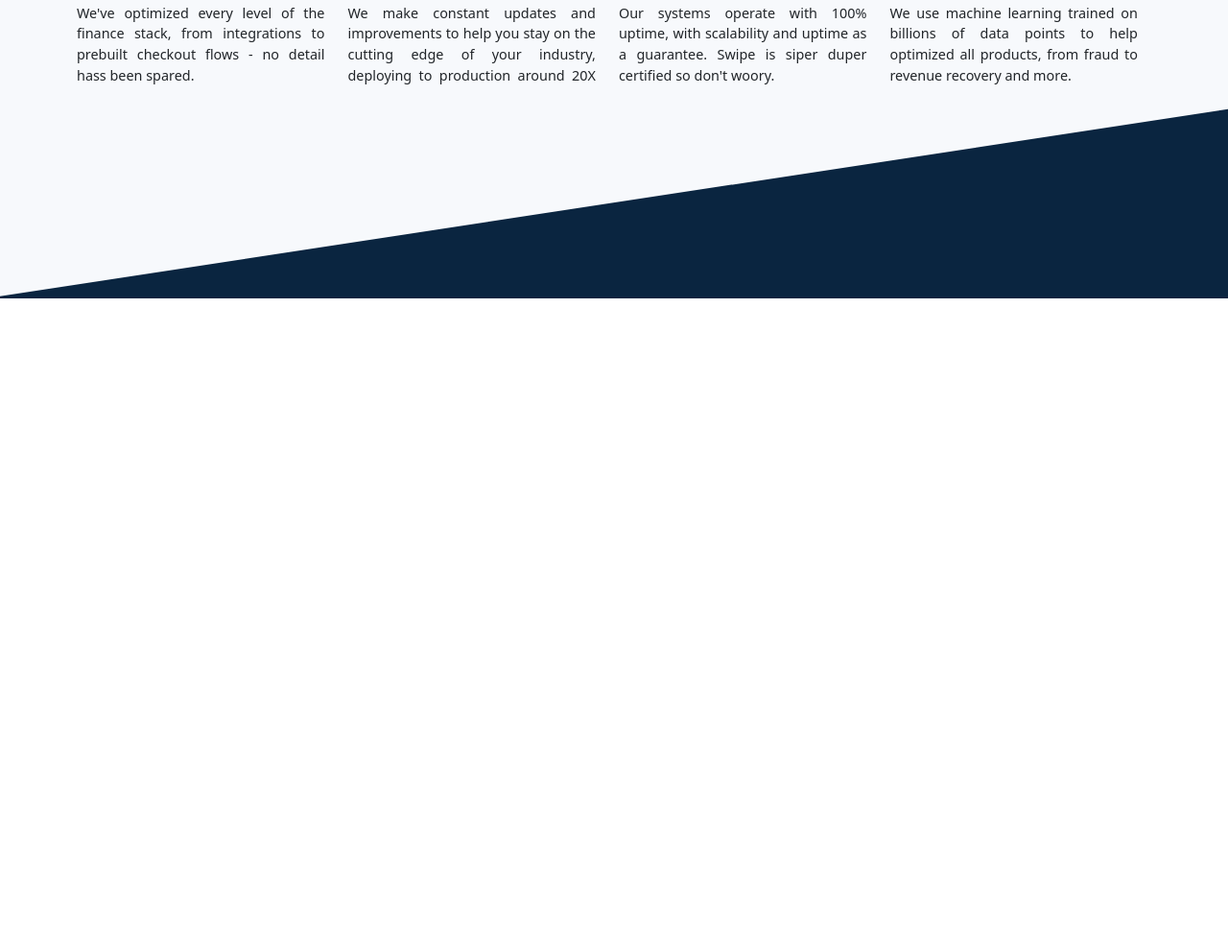
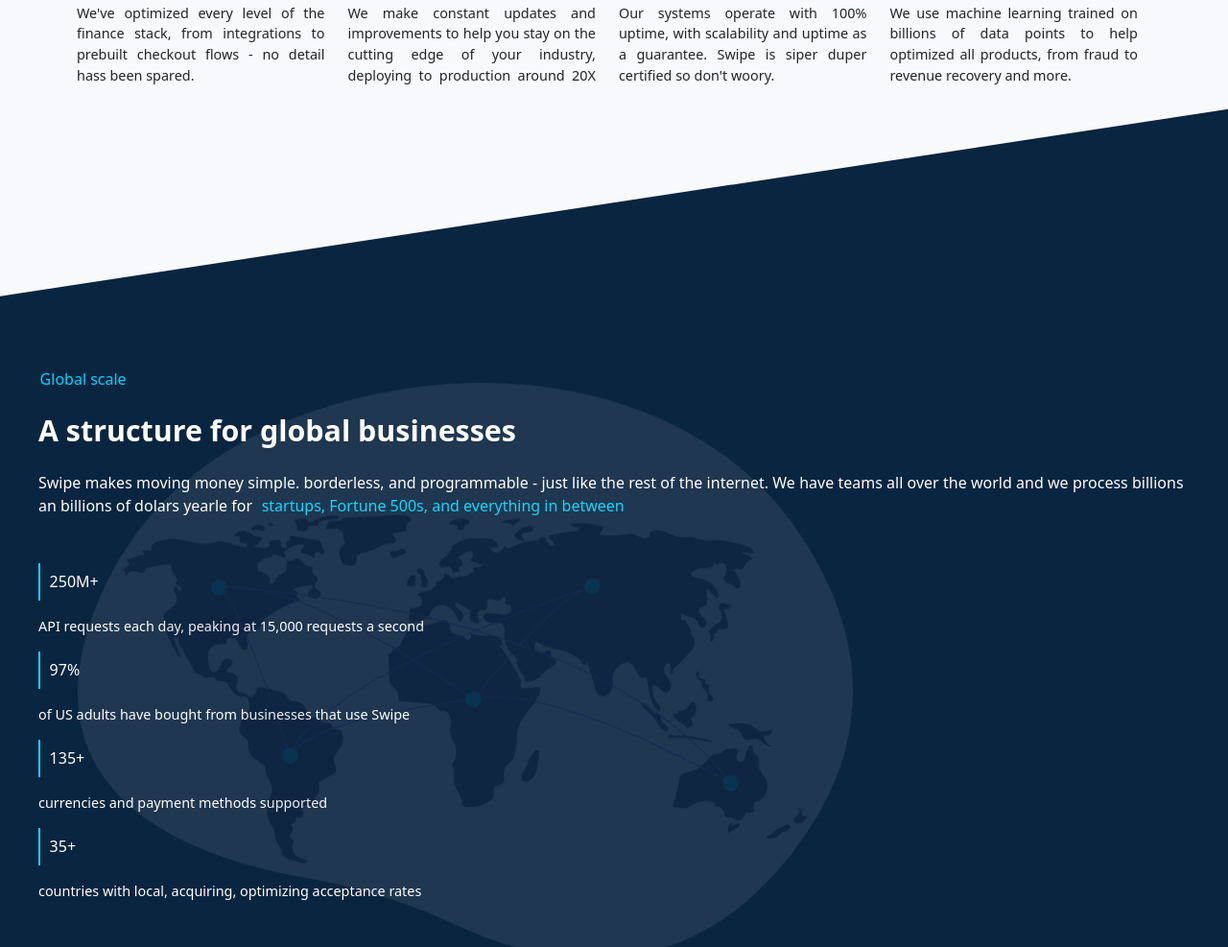
Before and after one commit to Wilvargas/swipe, a plain HTML site: page html/swipe.html in a window 1280 px wide. Shown: the part 3984-4971 px from the top of the page at 96% size. Before the commit the page ends 4295 px from the top, so only its background shows below. Drawn offline with nearby package versions, Linux system fonts and the light colour scheme; a web font is replaced by a local one.

```diff
--- a/css/swipe.css
+++ b/css/swipe.css
@@ -1119,20 +1119,18 @@
         font-size: 1rem;
     }
 
-    /* SECCION -4 -WHY SWIPE */
+    /* SECCION-4-WHY SWIPE */
 }
 .background-4 {
     width: 100vw;
     background-color: #0A2540;
     font-size: 16px;
-    z-index: 1;
 }
 .bgf-section4 {
     display: grid;
     width: 100vw;
     background-color: #f7f9fc;
     clip-path: polygon(0% 0%, 100% 0%, 100% 92%, 0% 100%);
-    z-index: -1;
 }
 .section-4 {
     width: 100vw;
@@ -1186,7 +1184,7 @@
     .bgf-section4 {
         display: grid;
         width: 100vw;
-        height: 90vw;
+        height: 100vw;
         background-color: #f7f9fc;
         clip-path: polygon(0% 0%, 100% 0%, 100% 82%, -1% 100%);
         z-index: -1;
@@ -1370,3 +1368,187 @@
         margin-bottom: 1.7rem;
     }
 }
+
+
+
+/* SECCION-5 - GLOBAL SCALE */
+.background-5 {
+    width: 100vw;
+    background-color: #0A2540;
+    font-size: 16px;
+    z-index: 1;
+}
+.section5-container {
+    width: 100vw;
+    padding: 0.01rem 0.01rem ;
+    display: flex;
+    justify-content: center;
+}
+.section5-columns {
+    width: 95vw;
+    justify-content: center;
+    display: flex;
+    flex-direction: column;
+    position: relative;
+}
+.p-4 {
+    color:#00D4FF;
+    font-size: 1rem;
+    margin: 03rem 0 0 -0.9rem
+}
+.structure {
+    color: white;
+    font-size: 1.9rem;
+    font-weight: 700;
+    margin: 0 0.9rem 1.5rem 0.5rem;
+}
+.swipe-makes {
+    color: white;
+    font-weight: 500;
+    margin: 0 0.9rem 3rem 0.5rem;
+    text-align: justify;
+    overflow:hidden ;
+}
+.swipe-makes a {
+    text-decoration: none;
+}
+.container-info {
+    display: grid;
+    grid-template-rows: repeat(4, 0.8fr 0.12fr);
+    margin: 0 0.5rem 3rem 0.5rem;
+    row-gap: 1rem;
+}
+/* Generalidades */
+.h3-info {
+    color: white;
+    margin: 0 0;
+    font-size: 1rem;
+    border-left: 2px solid #00D4FF;
+    padding: 0.6rem;
+}
+.p-info {
+    color:white;
+    margin: 0 0;
+    font-size: 0.9rem;
+}
+/* particularidades */
+.h3-1 {
+    grid-area: 1/1/2/2;
+    text-align: left;
+}
+.p-1 {
+    grid-area: 2/1/3/2;
+}
+
+.h3-2 {
+    grid-area: 3/1/4/2;
+}
+.p-2 {
+    grid-area: 4/1/5/2;
+}
+.h3-3 {
+    grid-area: 5/1/6/2;
+}
+.p-3 {
+    grid-area: 6/1/7/2;
+}
+.h3-4 {
+    grid-area: 7/1/8/2;
+
+}
+.p-4 {
+    grid-area: 8/1/9/2;
+}
+.globo {
+    max-width: 50.5rem;
+    opacity: 9%;
+    position: absolute;
+    top: 13%;
+    left: 4%;
+}
+
+@media screen and (min-width: 768px) {
+    .section5-columns {
+        width: 95vw;
+        justify-content: center;
+        display: flex;
+        flex-direction: column;
+        position: relative;
+        /* border: 2px solid red; */
+    }
+    .p-4 {
+        color:#00D4FF;
+        font-size: 1rem;
+        margin: 3rem 0 0 -0.9rem
+    }
+    .structure {
+        color: white;
+        font-size: 1.9rem;
+        font-weight: 700;
+        margin: 0 0.9rem 1.5rem 0.5rem;
+    }
+    .swipe-makes {
+        color: white;
+        font-weight: 500;
+        margin: 0 0.9rem 3rem 0.5rem;
+        text-align: justify;
+        overflow:hidden ;
+    }
+    .swipe-makes a {
+        text-decoration: none;
+    }
+    .container-info {
+        display: grid;
+        grid-template-rows: repeat(4, 0.8fr 0.12fr);
+        margin: 0 0.5rem 3rem 0.5rem;
+        row-gap: 1rem;
+    }
+    /* Generalidades */
+    .h3-info {
+        color: white;
+        margin: 0 0;
+        font-size: 1rem;
+        border-left: 2px solid #00D4FF;
+        padding: 0.6rem;
+    }
+    .p-info {
+        color:white;
+        margin: 0 0;
+        font-size: 0.9rem;
+    }
+    /* particularidades */
+    .h3-1 {
+        grid-area: 1/1/2/2;
+        text-align: left;
+    }
+    .p-1 {
+        grid-area: 2/1/3/2;
+    }
+
+    .h3-2 {
+        grid-area: 3/1/4/2;
+    }
+    .p-2 {
+        grid-area: 4/1/5/2;
+    }
+    .h3-3 {
+        grid-area: 5/1/6/2;
+    }
+    .p-3 {
+        grid-area: 6/1/7/2;
+    }
+    .h3-4 {
+        grid-area: 7/1/8/2;
+
+    }
+    .p-4 {
+        grid-area: 8/1/9/2;
+    }
+    .globo {
+        max-width: 50.5rem;
+        opacity: 9%;
+        position: absolute;
+        top: 13%;
+        left: 4%;
+    }
+}
--- a/html/swipe.html
+++ b/html/swipe.html
@@ -190,7 +190,40 @@
             </div>
         </div>
     </div>
-</body>
+    <!-- SECCION 5 -->
+    <div class="background-5">
+        <div class="section5-container ">
+            <div class="section5-columns">
+
+                <div class="col-left4">
+                    <p class="p-4 global" >Global scale</p>
+                    <h2 class="structure">A structure for global businesses</h2>
+                    <p class="p4 swipe-makes">Swipe makes moving money simple. borderless, and programmable - just like the rest of the internet. We have teams all over the world and we process billions an billions of dolars yearle for<a class="p-4" href="#">startups, Fortune 500s, and everything in between</a>
+                    </p>
+                </div>
+
+                <div class="col-right4">
+                    <img class="globo" src="../assets/global-graphic.png" alt="">
+                </div>
+
+                <div class="container-info">
+                    <h3 class="h3-info h3-1">250M+</h3>
+                    <p class="p-info p5-1">API requests each day, peaking at 15,000 requests a second</p>
+
+                    <h3 class="h3-info h3-2">97%</h3>
+                    <p class="p-info p5-2">of US adults have bought from businesses that use Swipe</p>
+
+                    <h3 class="h3-info h3-3">135+</h3>
+                    <p class="p-info p5-3">currencies and payment methods supported</p>
+
+                    <h3 class="h3-info h3-4">35+</h3>
+                    <p class="p-info p5-4">countries with local, acquiring, optimizing acceptance rates</p>
+                </div>
+            </div>
+        </div>
+    </div>
+
+            </body>
 <script src="https://cdn.jsdelivr.net/npm/@popperjs/core@2.11.8/dist/umd/popper.min.js" integrity="sha384-I7E8VVD/ismYTF4hNIPjVp/Zjvgyol6VFvRkX/vR+Vc4jQkC+hVqc2pM8ODewa9r" crossorigin="anonymous"></script>
 <script src="https://cdn.jsdelivr.net/npm/bootstrap@5.3.0/dist/js/bootstrap.min.js" integrity="sha384-fbbOQedDUMZZ5KreZpsbe1LCZPVmfTnH7ois6mU1QK+m14rQ1l2bGBq41eYeM/fS" crossorigin="anonymous"></script>
 </html>
```
